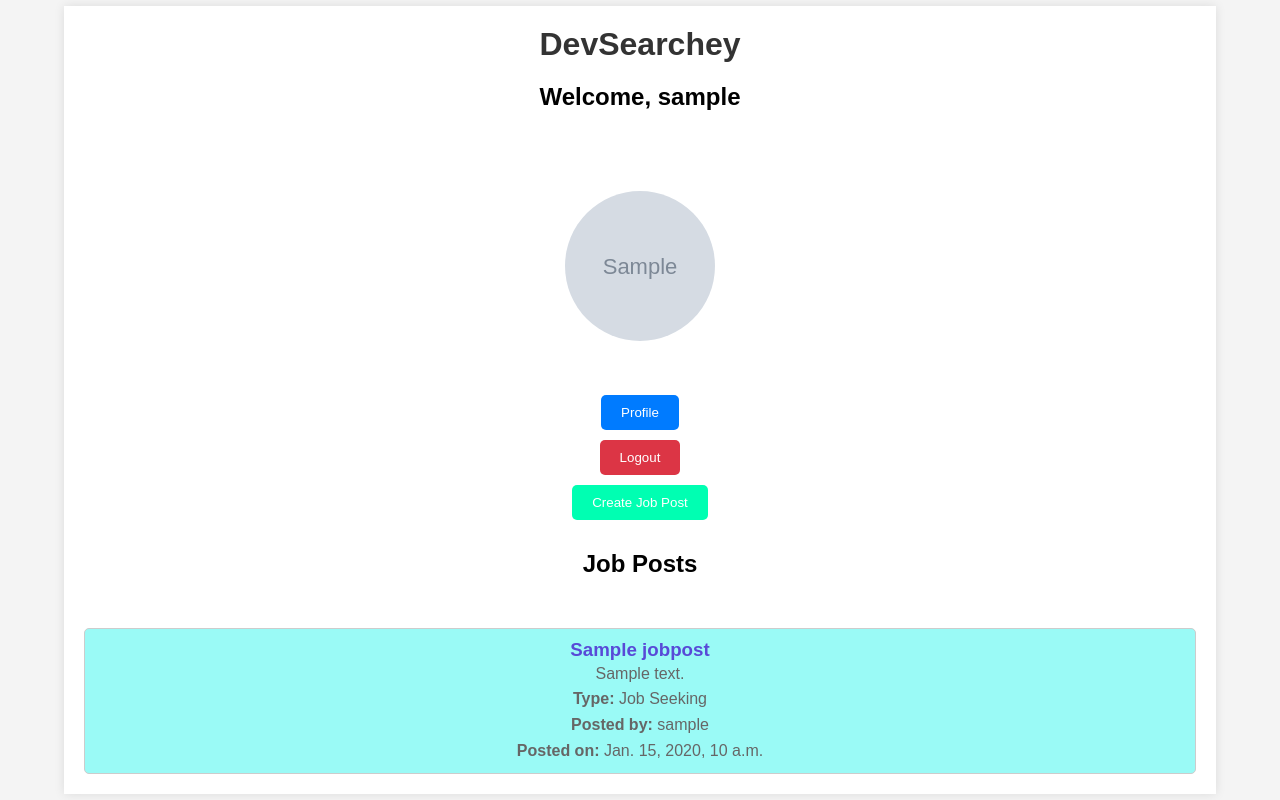
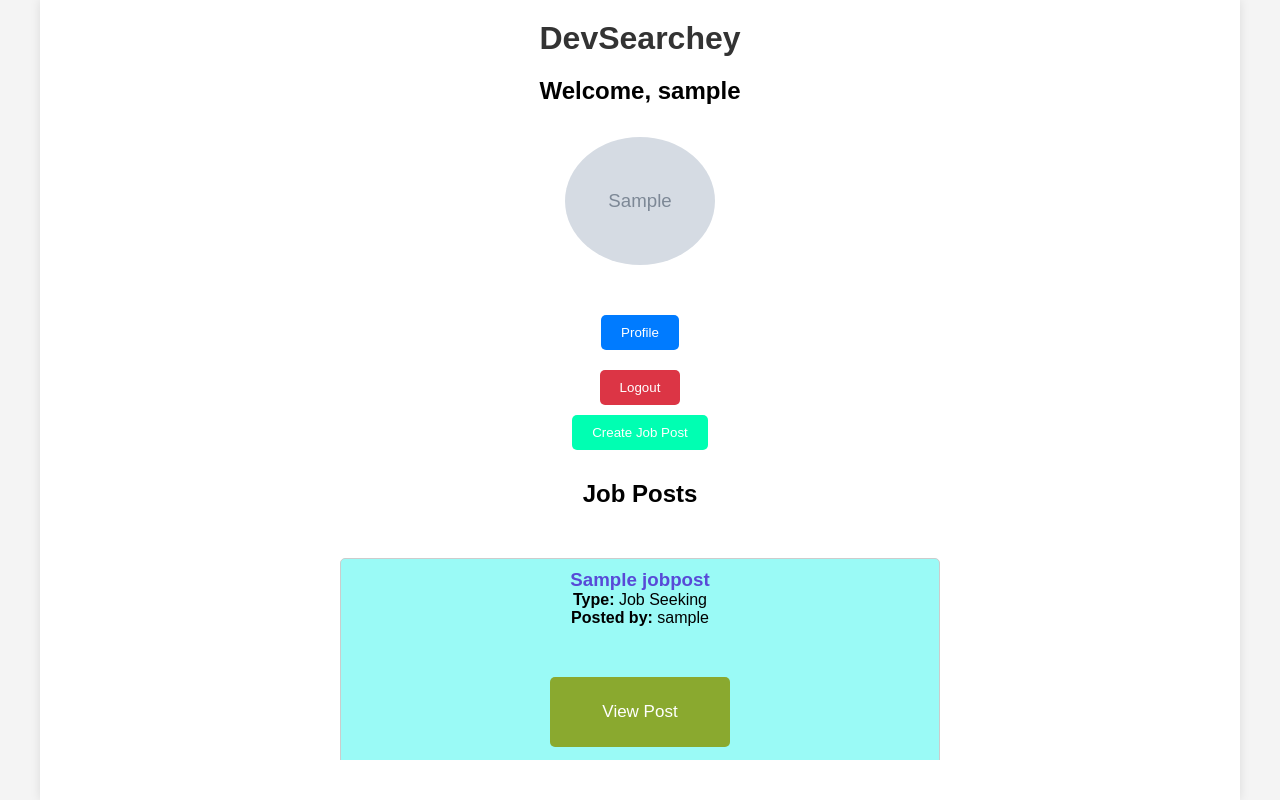
Before and after one commit to Nikoloff10/DevSocialPlatformProject, a Django app: page / in a window 1280 px wide. Run offline with Django 5.2, Linux system fonts and the light colour scheme; a user stored in the database is signed in; tables that the repository leaves empty hold one stand-in row (values such as "Sample post"); grey boxes marked "Sample" are stand-in pictures.

Commit message:
did better posts management on home page

```diff
--- a/devsearchey/models.py
+++ b/devsearchey/models.py
@@ -25,6 +25,7 @@
     title = models.CharField(max_length=255)
     description = models.TextField()
     created_at = models.DateTimeField(auto_now_add=True)
+    views = models.PositiveIntegerField(default=0)
 
     def __str__(self):
         return f"{self.user.username} - {self.title}"
--- a/devsearchey/urls.py
+++ b/devsearchey/urls.py
@@ -13,4 +13,5 @@
     path('job-post/<int:post_id>', job_post_detail_view, name='job_post_detail'),
     path('delete-job-post/<int:post_id>', delete_job_post_view, name='delete_job_post'),
     path('manage-job-posts', manage_job_posts_view, name='manage_job_posts'),
+    path('job-post/<int:post_id>/', job_post_detail_view, name='job_post_detail'),
 ]
--- a/devsearchey/views.py
+++ b/devsearchey/views.py
@@ -1,12 +1,19 @@
 from django.shortcuts import render, get_object_or_404, redirect
 from django.contrib.auth import authenticate, login, logout
 from django.contrib.auth.decorators import login_required
+
 from devsearchey.forms import UserLoginForm, UserRegistrationForm, ProfileForm, JobPostForm
 from devsearchey.models import JobPost
 
+
+
 def home_view(request):
-    job_posts = JobPost.objects.all()
-    return render(request, 'home.html', {'job_posts': job_posts})
+    job_posts = JobPost.objects.all().order_by('-created_at')
+    context = {'job_posts': job_posts}
+    return render(request, 'home.html', context)
+
+
+
 
 def login_view(request):
     if request.method == 'POST':
@@ -72,6 +79,8 @@
 @login_required
 def job_post_detail_view(request, post_id):
     post = get_object_or_404(JobPost, id=post_id)
+    post.views += 1
+    post.save()
     return render(request, 'job_post_detail.html', {'post': post})
 
 @login_required
--- a/static/home/styles.css
+++ b/static/home/styles.css
@@ -15,9 +15,14 @@
     justify-content: center;
     align-items: center;
     min-height: 100vh;
+    overflow-y: auto;
 }
 
 .container {
+    display: flex;
+    flex-direction: column;
+    justify-content: flex-start;
+    align-items: center;
     width: 90%;
     max-width: 1200px;
     background-color: #fff;
@@ -25,14 +30,24 @@
     text-align: center;
     padding: 20px;
     overflow: hidden;
+    height: 80vh;
 }
 
 h1 {
     margin-bottom: 20px;
 }
 
+.welcome-message {
+    display: flex;
+    flex-direction: column;
+    align-items: center;
+    margin-bottom: 20px;
+    width: 100%;
+    overflow: hidden;
+}
+
 .welcome-message .welcome-user {
-    margin-bottom: 10vh;
+    margin-bottom: 4vh;
 }
 
 .login-home {
@@ -107,6 +122,10 @@
     display: flex;
     flex-direction: column;
     gap: 20px;
+    flex-grow: 1;
+    overflow-y: auto;
+    width: 100%;
+    max-height: 60vh; /* Set a maximum height for the job posts container */
 }
 
 .job-post {
@@ -116,6 +135,11 @@
     background-color: #9afaf6;
     word-wrap: break-word;
     overflow: hidden;
+    width: 600px;
+    margin: 0 auto;
+    position: relative;
+    height: 250px;
+    flex-shrink: 0;
 }
 
 .create-job-post-button {
@@ -135,3 +159,38 @@
 .job-post h3 {
     color: #584ad7;
 }
+
+.views-counter {
+    position: absolute;
+    bottom: 10px;
+    right: 10px;
+    background-color: #f0f0f0;
+    padding: 5px 10px;
+    border-radius: 5px;
+}
+
+.logged-out-message {
+    display: flex;
+    flex-direction: column;
+    align-items: center;
+}
+
+.logged-out-message p,
+.logged-out-message button {
+    margin: 10px 0;
+}
+
+.view-post {
+    background-color: #8aa92f;
+    color: white;
+    border: none;
+    padding: 25px 52px;
+    font-size: 17px;
+    border-radius: 5px;
+    cursor: pointer;
+    margin-top: 50px;
+}
+
+.view-post:hover {
+    background-color: #6f7d24;
+}
--- a/static/job_posts/job_post_detail.css
+++ b/static/job_posts/job_post_detail.css
@@ -1,36 +1,54 @@
+/* job_post_detail.css */
+
 body {
     font-family: Arial, sans-serif;
-    background-color: #f4f4f4;
+    background-color: #f4f4f9;
     margin: 0;
     padding: 0;
+    display: flex;
+    justify-content: center;
+    align-items: center;
+    height: 100vh;
 }
 
-.detail-job-container {
-    width: 80%;
-    margin: 0 auto;
-    padding: 20px;
-    background-color: #fff;
-    box-shadow: 0 0 10px rgba(0, 0, 0, 0.1);
-    word-wrap: break-word;
-    overflow: hidden;
-    border: 1px solid #ccc;
-    border-radius: 5px;
+.container {
+    display: flex;
+    justify-content: center;
+    align-items: center;
+    width: 100%;
+    height: 100%;
 }
 
-h1 {
-    color: #333;
+.job-post-detail {
+    background-color: #fff;
+    padding: 20px;
+    border-radius: 10px;
+    box-shadow: 0 4px 8px rgba(0, 0, 0, 0.1);
+    max-width: 600px;
+    width: 100%;
+    text-align: center;
 }
 
-p {
-    color: #666;
-    line-height: 1.6;
+.job-post-detail h1 {
+    color: #333;
+    margin-bottom: 20px;
 }
 
-button {
-    padding: 10px 20px;
-    background-color: #dc3545;
+.job-post-detail p {
+    color: #666;
+    margin: 10px 0;
+}
+
+.job-post-detail button {
+    background-color: #007bff;
     color: #fff;
     border: none;
+    padding: 10px 20px;
     border-radius: 5px;
     cursor: pointer;
+    margin-top: 20px;
 }
+
+.job-post-detail button:hover {
+    background-color: #0056b3;
+}
--- a/templates/home.html
+++ b/templates/home.html
@@ -27,10 +27,12 @@
                 {% for post in job_posts %}
                     <div class="job-post">
                         <h3>{{ post.title }}</h3>
-                        <p>{{ post.description }}</p>
                         <p><strong>Type:</strong> {{ post.get_post_type_display }}</p>
                         <p><strong>Posted by:</strong> {{ post.user.username }}</p>
-                        <p><strong>Posted on:</strong> {{ post.created_at }}</p>
+                        <div class="views-counter">
+                            <p><strong>Views:</strong> {{ post.views }}</p>
+                        </div>
+                        <button class="view-post" onclick="location.href='/job-post/{{ post.id }}'">View Post</button>
                     </div>
                 {% endfor %}
             </div>
```
Also changed, not shown: static/profile/styles.css (+32 -1 lines), templates/job_post_detail.html (+13 -8 lines), templates/profile.html (+9 -3 lines), devsearchey/migrations/0008_comment.py (added), devsearchey/migrations/0009_jobpost_views_delete_comment.py (added), media/avatars/dog_2vWCGea.jpg (added), media/avatars/dog_64yTcco.jpg (added), media/avatars/dog_UrzTjIp.jpg (added).
